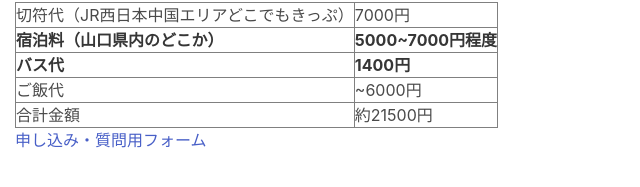
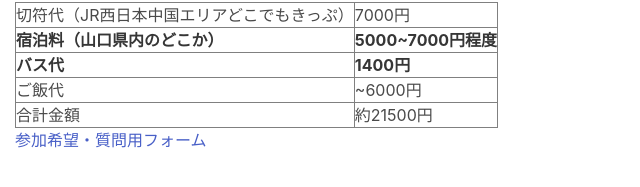
Before and after one commit to Gobousei/nationalunivercity, a plain HTML site: page index.html in a window 1280 px wide. Shown: the part 1453-1640 px from the top of the page, 0-640 px from the left. Drawn offline with nearby package versions, Linux system fonts and the light colour scheme.

Commit message:
Update index.html

```diff
--- a/index.html
+++ b/index.html
@@ -81,6 +81,6 @@ padding: 15px;
           </tr>
         </table>
     </div　id="bottom_sace">
-    <a href="https://forms.gle/5o7k9qQDXQsNTXGT7"target=”_blank”>申し込み・質問用フォーム</a>
+    <a href="https://forms.gle/5o7k9qQDXQsNTXGT7"target=”_blank”>参加希望・質問用フォーム</a>
 </body>
 </html>
```
